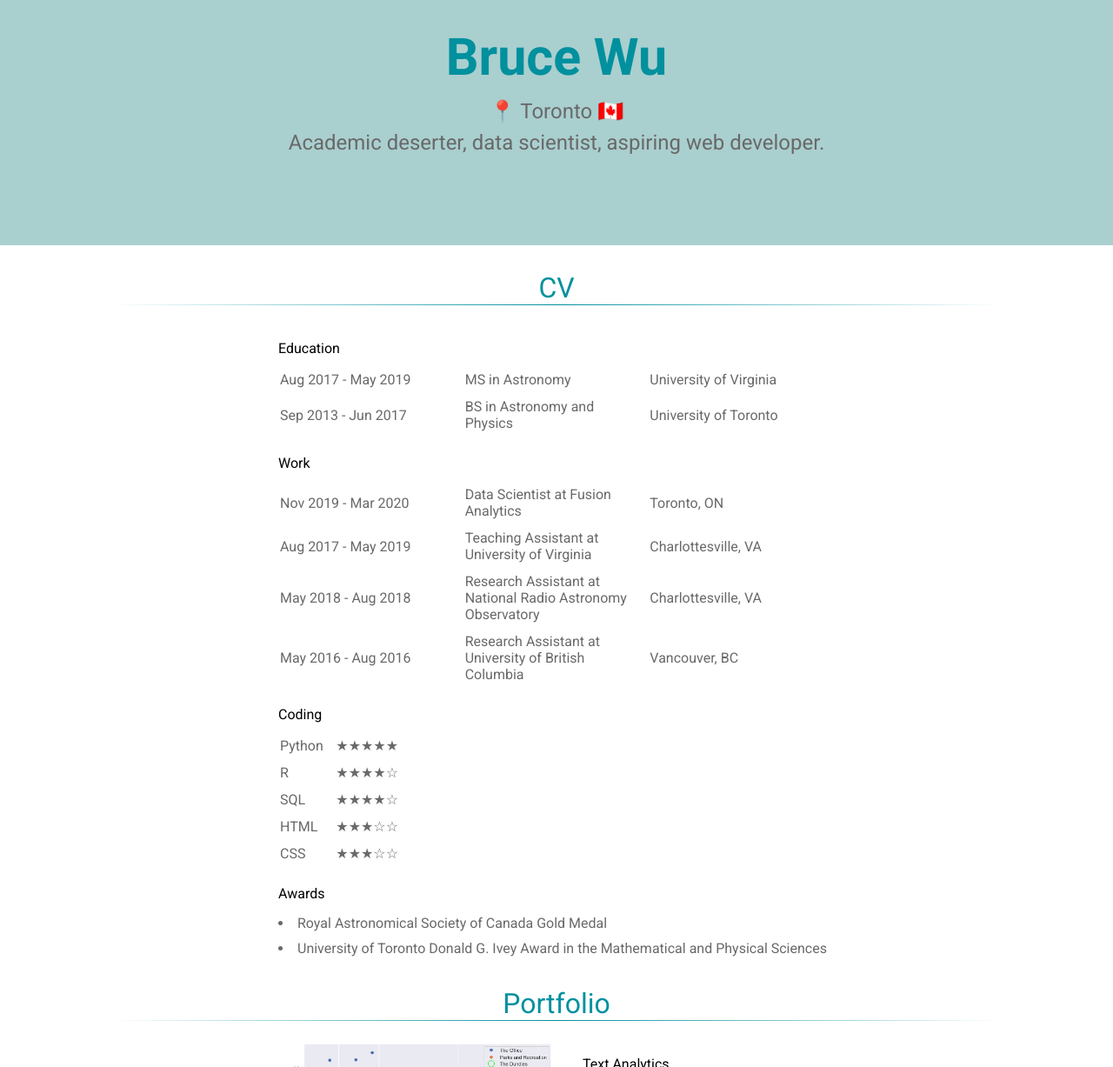
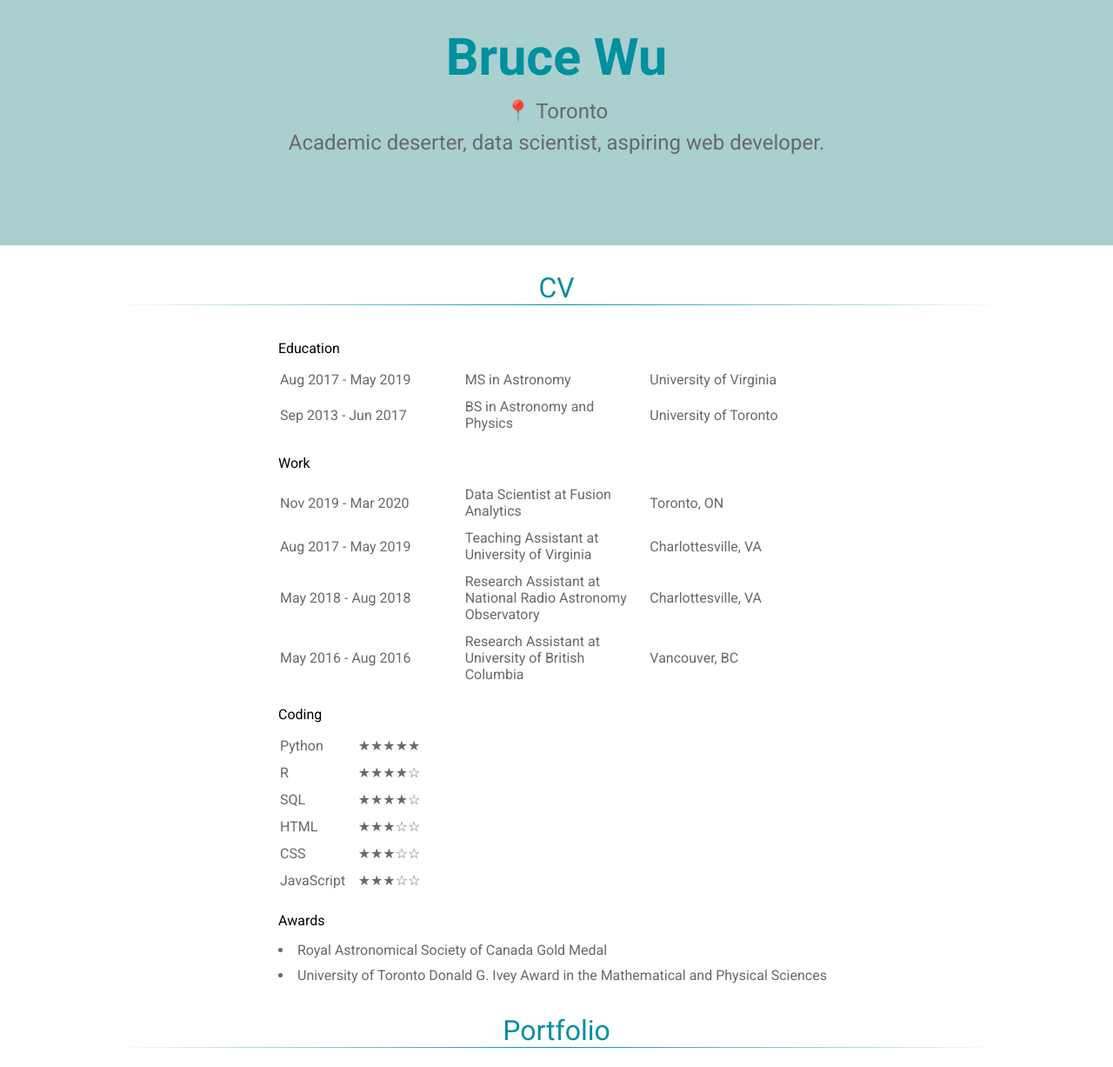
Before and after one commit to brucefwu/brucefwu.github.io, a plain HTML site: page index.html in a window 1280 px wide. Shown: the part 423-1650 px from the top of the page at 87% size. Drawn offline with Linux system fonts and the light colour scheme.

Commit message:
Remove flag emoji and add js to coding section

```diff
--- a/index.html
+++ b/index.html
@@ -25,7 +25,7 @@
       Bruce Wu
     </h1>
     <h2>
-      📍 Toronto 🇨🇦
+      📍 Toronto
       <br>
       Academic deserter, data scientist, aspiring web developer.
     </h2>
@@ -101,6 +101,10 @@
           <td>CSS</td>
           <td>★★★☆☆</td>
         </tr>
+        <tr>
+          <td>JavaScript</td>
+          <td>★★★☆☆</td>
+        </tr>
       </table>
       <h4>
         Awards
```
